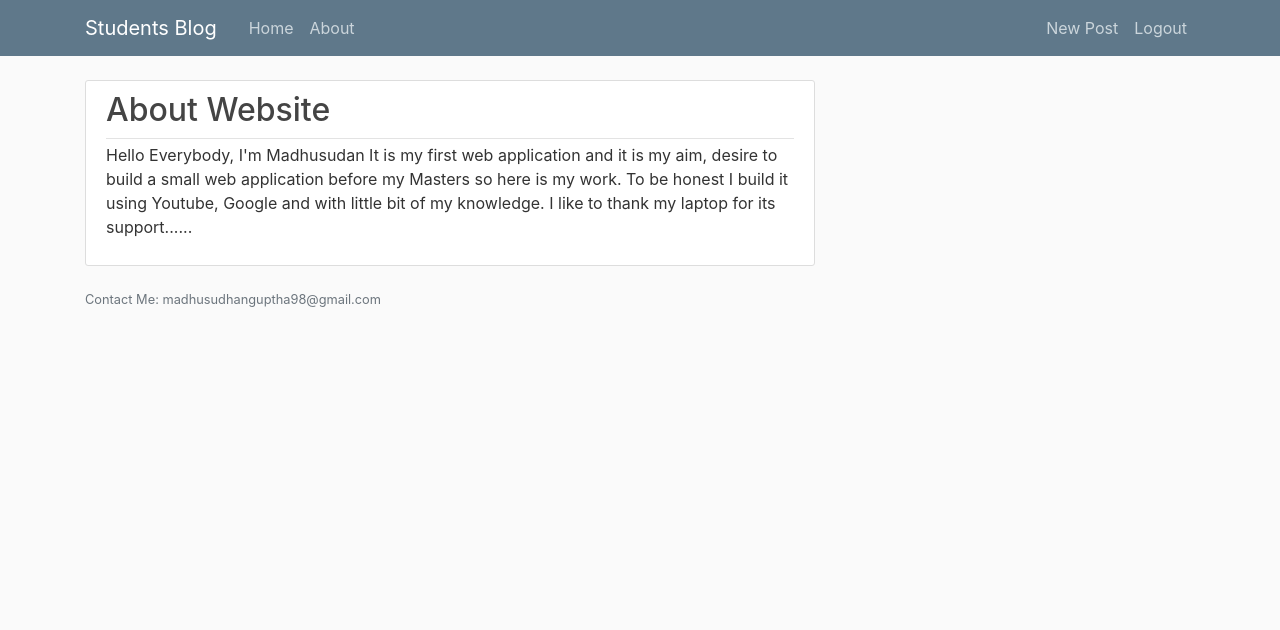
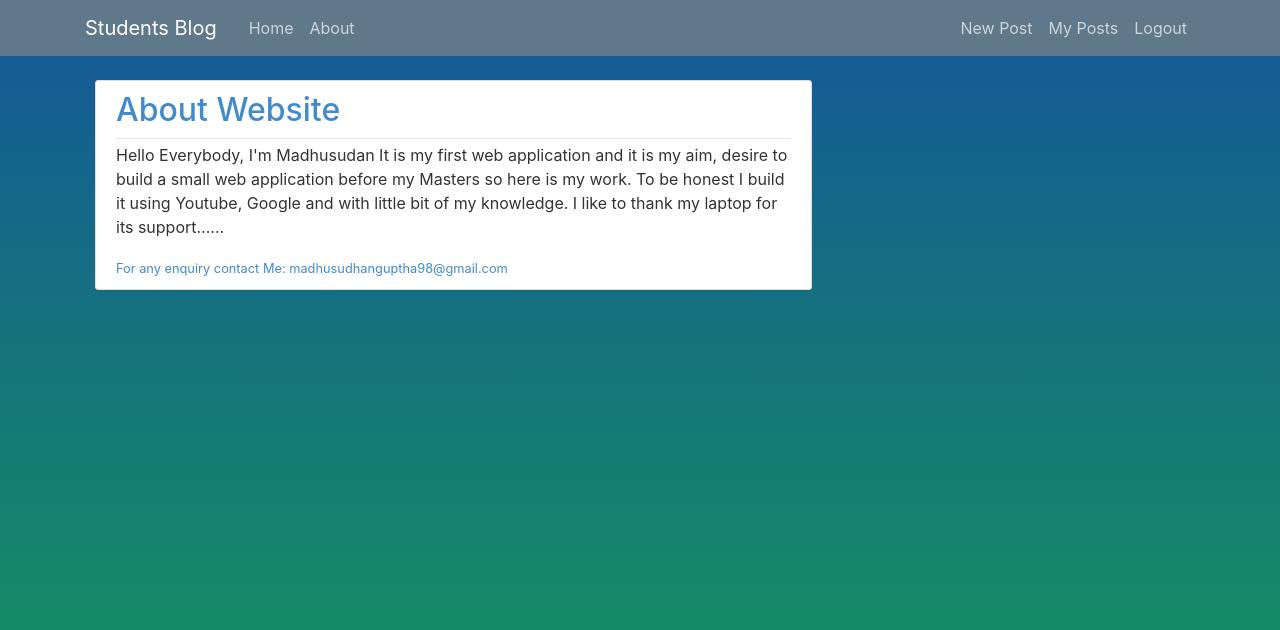
Before and after one commit to MadhusudanGuptha/studentblog, a Django app: page /about/ in a window 1280 px wide. Shown: the top 630 px of the page. Run offline with Django 3.2, Linux system fonts and the light colour scheme; the visitor is signed in with stand-in values (Sample User, id 1); some libraries are stand-ins or nearby versions.

Commit message:
updated files

```diff
--- a/blog/static/blog/main.css
+++ b/blog/static/blog/main.css
@@ -1,11 +1,19 @@
+html{
+  height: 100;
+}
 body {
-    background: #fafafa;
+  background: #159957;  /* fallback for old browsers */
+background: -webkit-linear-gradient(to bottom, #155799, #159957);  /* Chrome 10-25, Safari 5.1-6 */
+background: linear-gradient(to bottom, #155799, #159957); /* W3C, IE 10+/ Edge, Firefox 16+, Chrome 26+, Opera 12+, Safari 7+ */
+
     color: #333333;
-    margin-top: 5rem;
+    margin: 5rem;
+    background-repeat: no-repeat;
+    background-attachment: fixed;
   }
 
   h1, h2, h3, h4, h5, h6 {
-    color: #444444;
+    color: azure;
   }
 
   ul {
@@ -37,7 +45,7 @@ body {
   }
 
   .article-title {
-    color: #444444;
+    color: #428bca;
   }
 
   a.article-title:hover {
--- a/blog/templates/blog/about.html
+++ b/blog/templates/blog/about.html
@@ -4,13 +4,16 @@
 
     <div class="media-body">
       <div class="article-metadata">
-    <h2>About Website</h2>
+    <h2 class="article-title">About Website</h2>
 
     </div>
     <p>Hello Everybody, I'm Madhusudan It is my first web application and it is my aim, desire to build a small web application before my Masters so here is my work.
          To be honest I build it using Youtube, Google and with little bit of my knowledge. I like to thank my laptop for its support...... </p>
-    </div>
+      <div>
+        <small class=" article-title">For any enquiry contact Me: madhusudhanguptha98@gmail.com</small>
+      </div>
+        </div>
     </article>
-    <small class="text-muted">Contact Me: madhusudhanguptha98@gmail.com</small>
+
 
 {% endblock content %}
--- a/blog/templates/blog/base.html
+++ b/blog/templates/blog/base.html
@@ -35,7 +35,7 @@
             <div class="navbar-nav">
               {% if user.is_authenticated %}
                 <a class="nav-item nav-link" href="{% url 'post-create' %}">New Post</a>
-
+                <a class="nav-item nav-link" href="{% url 'user-posts' user.username %}">My Posts</a>
                 <a class="nav-item nav-link" href="{% url 'logout' %}">Logout</a>
               {% else %}
                 <a class="nav-item nav-link" href="{% url 'login' %}">Login</a>
--- a/blog/templates/blog/user_posts.html
+++ b/blog/templates/blog/user_posts.html
@@ -1,6 +1,6 @@
 {% extends "blog/base.html" %}
 {% block content %}
-    <h2 class="mb-3">Posts by {{ view.kwargs.username }} ({{ page_obj.paginator.count }})</h2>
+    <h2 class="mb-3" style="color: azure">Posts by {{ view.kwargs.username }} ({{ page_obj.paginator.count }})</h2>
     {% for post in posts %}
         <article class="media content-section">
 
@@ -12,6 +12,7 @@
             </div>
             <h2><a class="article-title" href="{% url 'post-detail' post.id %}">{{ post.student_name }}</a></h2>
             <p class="article-content">{{ post.your_opinion }}</p>
+
           </div>
         </article>
     {% endfor %}
--- a/blog/views.py
+++ b/blog/views.py
@@ -1,6 +1,7 @@
 from django.shortcuts import render, get_object_or_404
 from django.contrib.auth.mixins import LoginRequiredMixin, UserPassesTestMixin
 from django.contrib.auth.models import User
+from django.contrib import messages
 from django.views.generic import (
     ListView,
     DetailView,
@@ -61,6 +62,7 @@ class PostUpdateView(LoginRequiredMixin, UserPassesTestMixin, UpdateView):
     def test_func(self):
         post = self.get_object()
         if self.request.user == post.author:
+
             return True
         return False
 
--- a/studentblog/settings.py
+++ b/studentblog/settings.py
@@ -132,5 +132,5 @@ EMAIL_BACKEND = 'django.core.mail.backends.smtp.EmailBackend'
 EMAIL_HOST = 'smtp.gmail.com'
 EMAIL_PORT = 587
 EMAIL_USE_TLS = True
-EMAIL_HOST_USER = os.environ.get('EMAIL_USER')
-EMAIL_HOST_PASSWORD = os.environ.get('EMAIL_PASS')
+EMAIL_HOST_USER = os.environ.get('EMAIL_HOST_USER')
+EMAIL_HOST_PASSWORD = os.environ.get('EMAIL_HOST_PASS')
--- a/users/forms.py
+++ b/users/forms.py
@@ -1,6 +1,9 @@
 from django import forms
 from django.contrib.auth.models import User
 from django.contrib.auth.forms import UserCreationForm
+
+
+
 
 
 
@@ -12,7 +15,7 @@ class UserRegisterForm(UserCreationForm):
 
     class Meta:
         model = User
-        fields = ['first_name', 'last_name','username', 'email', 'password1', 'password2']
+        fields = ['username','first_name', 'last_name', 'email', 'password1', 'password2']
 
 
 class UserUpdateForm(forms.ModelForm):
```
Also changed, not shown: users/views.py (line endings or trailing spaces).
